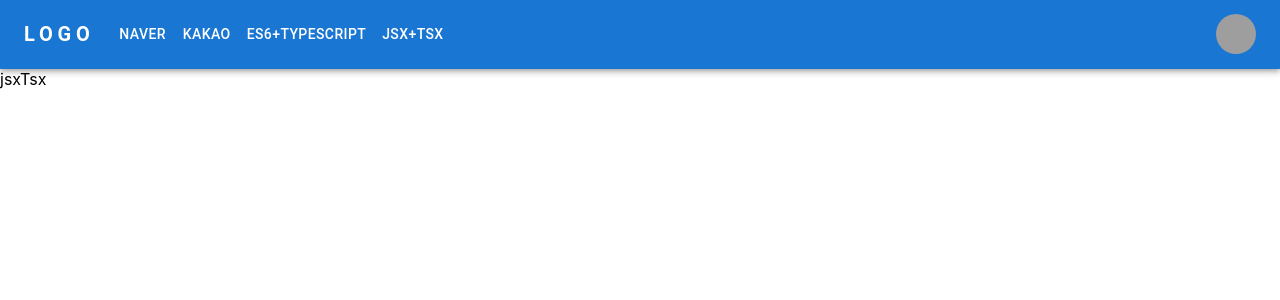
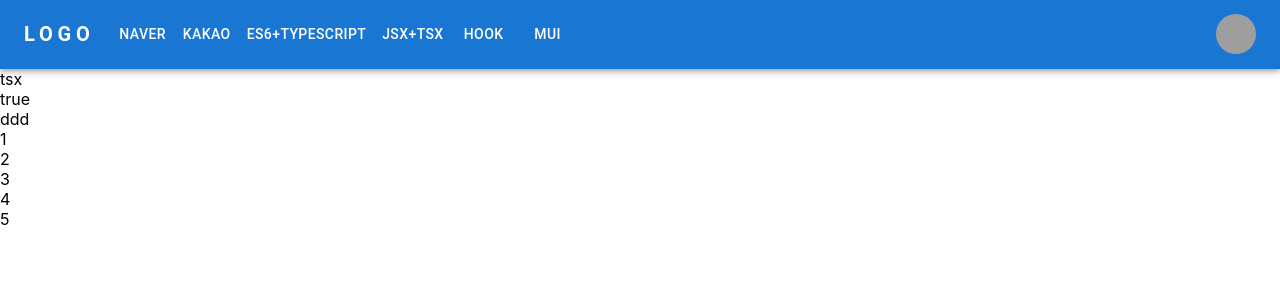
Before and after one commit to Kimhyuntae9665/React, a React (Create React App) app: page / in a window 1280 px wide. Both pictures are taken after a click on the button "JSX+TSX". Shown: the top 300 px of the page. Built offline with nearby package versions, Linux system fonts and the light colour scheme; grey boxes are pictures that could not be loaded.

Commit message:
새로운 배열 혹은 객체를 생성하여 새로운 주소를 할당한 다음

```diff
--- a/src/App.tsx
+++ b/src/App.tsx
@@ -7,9 +7,12 @@ import {Link} from "react-router-dom";
 import './App.css'
 import MenuAppBar from './components/MenuAppBar';
 import Es6Typescript from './views/Es6TypeScript';
+import JsxTsx from './views/JsxTsx';
+import { VIEW } from './enums';
+import Hook from './views/Hook';
 
 export default function App() {
-  const [view, setView] = useState<string>('');
+  const [view, setView] = useState<VIEW>(VIEW.NAVER);
   return (
     <div>
       {/* 화살표 함수 ()=>{} */}
@@ -27,9 +30,12 @@ export default function App() {
                 {/* onclick 했을 때 view에 변수 들어가게 하는 함수나 기능은 어디에 있지? */}
                 {view}
         {
-          view ==='naverSignIn' ? (<NaverSignIn />) :
-          view ==='kakaoSignIn' ? (<KakaoSignIn />) :
-          view==='es6TypeScript'?(<Es6Typescript/>):(<></>)
+          view ===VIEW.NAVER ? (<NaverSignIn />) :
+          view ===VIEW.KAKAO ? (<KakaoSignIn />) :
+          view ===VIEW.TYPESCRIPT?(<Es6Typescript/>):
+          view===VIEW.TSX?(<JsxTsx/>):
+          view===VIEW.HOOK?(<Hook/>):
+          view===VIEW.MUI?(<></>):(<></>)
           // ^ <></>: 아무런 의미가 없는 빈 태그 하지만 꼭 채워야 할 때
           // ^ 첫 화면은 빈 화면이고 클릭하면 네이버나 카카오 화면이 뜬다
           // 첫 화면은 클릭을 안했기에 view 가 빈칸 이므로 삼항 연산자가 거짓이므로 카카오 화면이 뜬다
--- a/src/components/MenuAppBar/index.tsx
+++ b/src/components/MenuAppBar/index.tsx
@@ -13,12 +13,13 @@ import Tooltip from '@mui/material/Tooltip';
 import MenuItem from '@mui/material/MenuItem';
 import AdbIcon from '@mui/icons-material/Adb';
 import { PAGES } from 'src/constants';
+import { VIEW } from 'src/enums';
 
 
 // ! typescript에서는 함수를 매개변수로 쓸 수 있다
 
 interface Props{
-  setView: Dispatch<SetStateAction<string>>;
+  setView: Dispatch<SetStateAction<VIEW>>;
 }
 
 function MenuAppBar({setView}:Props) {
--- a/src/constants/index.ts
+++ b/src/constants/index.ts
@@ -1,3 +1,5 @@
+import { VIEW } from "src/enums";
+
 const AGE = 20;
 const BIRTH = '930602';
 // # export : 해당 파일 외부에서 특정 변수 혹은 함수등을 사용 할 수 있도록 내보내는 역할
@@ -25,20 +27,28 @@ export const PHONE = '1111111';
 export const PAGES =[
     {
         title:'Naver',
-        viewValue : 'naverSignIn',
+        viewValue : VIEW.NAVER,
 
     },
     {
         title:'Kakao',
-        viewValue:'kakaoSignIn',
+        viewValue:VIEW.KAKAO,
     },
     {
         title:'ES6+Typescript',
-        viewValue:'es6TypeScript'
+        viewValue:VIEW.TYPESCRIPT,
     },
     {
         title:'JSX+TSX',
-        viewValue:'jsxTsx'
+        viewValue:VIEW.TSX
+    },
+    {
+        title:'HOOK',
+        viewValue:VIEW.HOOK
+    },
+    {
+        title:'MUI',
+        viewValue:VIEW.MUI
     }
 
 ]
--- /dev/null
+++ b/src/enums/index.ts
@@ -0,0 +1,11 @@
+
+
+// ! 열거형 타입이라는게 아주 중요 타입이다
+export enum VIEW{
+    NAVER = 'naverSignIn',
+    KAKAO = 'kakaoSignIn',
+    TYPESCRIPT = 'typescript',
+    TSX = 'tsx',
+    HOOK = 'hook',
+    MUI = 'mui',
+}
--- a/src/views/Es6TypeScript/index.tsx
+++ b/src/views/Es6TypeScript/index.tsx
@@ -29,7 +29,7 @@ export default function Es6Typescript() {
     let str : string = '';
     str ="10";
     const description = `str의 값은 ${str}입니다`
-    alert(description);
+    // alert(description);
 
     // ? number : 숫자
     // ? 실수와 정수를 모두 포함
@@ -105,6 +105,108 @@ export default function Es6Typescript() {
         console.log(number);
     }
 
+    // # interface
+    // ? Ts -> interface를 데이터 타입 형태로 사용
+     interface IExample{
+        a: string;
+        b:number;
+        c:boolean;
+    }
+
+
+    const object1:IExample = {a:'a',b:1,c:true};
+    console.log(object1)
+
+    // !  객체형태의 데이터 타입을 지정할 때는 3가지 방법을 쓸  수 있음
+    // ^1 .interface 를 사용
+    // ^ class 사용
+    class Example{
+        a: string;
+        b:number;
+        c:boolean;
+
+        constructor(a:string,b:number,c:boolean){
+            this.a=a;
+            this.b=b;
+            this.c=c;
+
+        }
+    }
+
+    const object2 : Example = new Example('a',1,true);
+    const object3:Example = {a:'a',b:1,c:true};
+    // ^ type 사용
+
+    type TExample={
+        d:string,
+        e:number,
+        f:boolean
+    }
+
+    const object4 : TExample = {d:'a',e:1,f:true};
+    // const object5: TExample = new Example('a',1,true);
+
+
+
+    // # 8. 삼항 연산자와 Spread 연산자, 비구조화 할당(구조 분해 할당)
+    // ? 삼항 연산자
+    // ? 조건 ? 참일떄의 결과값 : 거짓일 떄의 결과 값
+    const result = num > 0 ? '양수' : '양수가 아님';
+    console.log(result);
+
+
+    // ? spread 연산자
+    // ? ... 객체로 표현
+
+
+
+
+
+
+    //? 비구조화 할당( 구조 분해 할당 )
+    // ? object 타입(객체와 배열)의 요소를 하나씩 직접 꺼내서 사용할 수 있도록 하는 것
+    // const {a,b,c} =object1;
+    // console.log(a,b,c);
+
+
+     // const [state,set_state_함수] = useState와 형태 동일
+    // const[a1,b1,c1] = numberArray;
+    // console.log(a1,b1,c1);
+
+    // ? Spread 연산자
+    // ? ...객체
+    // ? 비구조화 할당에 쓰일 때는 직접 뽑은 요소를 제외한 나머지 요소를 하나의 묶음으로 묶어줌
+    const {a,...spread1} = object1;
+    console.log(a);
+    console.log(spread1);
+
+    // ? 2.새로운 객체를 생성할 때 가지고 있는 객체를 분해해서 요소로 추가
+    const example1 = {a1:'a',object1};
+    console.log(example1);
+    // ! ...을 쓰면 객체 본인이 가지고 있는것들을 분해해서 나타낸다
+    const example2 = {a1:'a',...object1};
+    console.log(example2);
+
+    let state ={email:"e--mail",password:"password",passwordCheck:"passwordChhek"};
+    // ! 원래 존재하던 객체를 바꿔주는 역할도 한다
+    // ! spread를 가장 앞에 놔두고 나서 모든것을 맞쳐두고 그다음에 바꿀 값을 넣어 놓는다.
+    state = {...state,email:"이메일 "};
+    console.log(state);
+
+
+    // # 9. Enum
+    // ? Enumerated Type : 열거형 타입
+    // ^ 상수를 객체 스타일로 해 놓은거
+    enum ENUMERATED{
+        APPLE= 'apple',
+        BANANA=  'banana',
+        CAROT = 'carot'
+    }
+
+    const fruit = ENUMERATED.APPLE;
+   console.log(fruit);
+   let fruit2:ENUMERATED =ENUMERATED.APPLE;
+   console.log(fruit2);
 
 
   return (
--- /dev/null
+++ b/src/views/Hook/index.tsx
@@ -0,0 +1,90 @@
+import {useState,useEffect} from 'react'
+
+
+// ^   state와 React를 관리해 주는 Hook
+// ^   함수형 컴포넌트에서만 동작
+// ?    state와 React 기능을 관리하는 메서드
+
+// ^    Hook 함수의 규칙
+// ?    1. 무조건 함수형 컴포넌트 내에서만 호출 가능 (rfc로 생성한 함수형 컴포넌트 란에서만 호출가능 )
+// ?    2. 무조건 함수형 컴포넌트 최상위단에서만 호출할 수 있음
+// ?    3. 조건부로 호출할 수 없음(조건부 안에서는 사용 불가 )
+export default function Hook() {
+
+    // # 1.     useState()
+    // ?        React 컴포넌트 내에서 state를 추적(state변수가 변하는지 않하는지 계속해서 추적 )
+    // ?        state를 만들어주는 메서드
+    // ?        import {useState} from 'react';
+
+
+    // ?        const [상태명,set메서드] = useState<데이터타입>(초기값);
+    // ^        비구조화 할당,(구조분해 할당)
+    // ?        State 선언
+    // ?       const [상태명,set메서드] = useState<데이터타입>(초기값);
+    // ?        여기서 지정한 State가 변경되면 해당 State를 사용하고 있는
+
+    const[state,setstate] = useState<boolean>(false);
+
+    // !let으로 시작하지 않도록 한다 왠만하면
+    let[state2,setstate2] = useState<boolean>(false);
+    // ?위처럼 state를 변수로 선언하고 해당 변수를 대입연산자로 변경하더라도
+    // ? 리랜더링 되지 않음(무조건 set메서드로 변경 해줘야함)
+
+    const [objectState,setObjectState] = useState<number[]>([1])
+
+
+    const onClickHandler = () =>{
+        // ^ 주의 할 점
+        // ^ 배열 혹은 객체를 가지고 있는 참조변수의 경우
+        // ^ 실제 값을 변경하고 다시 set메서드로 적용시켜준자 하더라도
+        // ^ 참조변수가 가지고 있는 주소는 변경되지 않기 떄문에
+        // ^ state가 변경되었다고 인시하지 못해서
+        // ^ 렌더링이 된지 않음
+        objectState.push(1);
+        console.log(objectState);
+        // ! map함수는 주어진 기능 실행 후 새로운 배열의 주소를 돌려준다
+        // ! 새로운 객체로 만들어서 돌려줘야지 인식이 가능하다
+        // ^새로운 배열 혹은 객체를 생성하여 새로운 주소를 할당한 다음
+        // ^ 새로운 주소를 가지고 있는 참조 변수로 변경해야 리랜더링이 된다
+        const tmp = objectState.map((item)=>item);
+        setObjectState(tmp);
+        // 원래는 setObjectState(objectState)여서 잘못 된거
+    }
+
+    // #2  useEffect
+    // ? 특정 상태값이 변경되는지 추적하고 있다가
+    // ? 변경이 이루어지면 실행할 코드블록
+
+    // ?  함수형 컴퍼넌ㅌ, 최상위에서 함수를 호출하면
+    // ? 매 랜더링시 호출됨
+    // ? 특정 상태가 변경되었을 때만 실행시키는 동작을 수행할 수 없음
+    // console.log(objectState);
+
+
+    // ? import {useEffect}='react'
+
+    // ? 호출 방법
+    // ? useEffect(특정 상태가 변경되었을떄 실행되는 함수,추적할 상태의 배열()=>{},[]);
+    useEffect(()=>{
+        console.log(objectState);
+    },[objectState]);  //objectState가 바뀔떄만 console.log()를 실행한다
+
+
+    useEffect(()=>{
+        console.log('로드 될떄만 실행되는 함수 ')
+    },[]) //마지막 대괄호 자리에 아무것도 넣지 않으면 시작할때 딱 한번만 실행된다
+
+
+
+
+  return (
+    <div>{state?'true':'false'}
+        <button onClick={()=>setstate(!state)}>버튼</button>
+        {objectState.map((num)=>(
+            <div>{num}</div>
+        ))}
+        {/* 버튼 눌릴때 마다 1이 하나씩 늘어나는 배열 push로 인해서  */}
+        <button onClick={onClickHandler}>Add number!</button>
+    </div>
+  )
+}
--- /dev/null
+++ b/src/views/JsxTsx/index.tsx
@@ -0,0 +1,53 @@
+import React from 'react'
+
+
+// #Jsx,Tsx(Javascript기반,Typescript기반 )
+// ? Jsx: Javascript 기반
+// ? Tsx: Typescript 기반
+
+// ? TSX
+// ? TypeScript XML
+//  ^ XML : eXtensible MarkUp Language(확장가능한 마크업 언어 )
+// ? -React에서 TypeScript로 HTML을 작성할수 있도록 하는 파일
+// ? Typescript 함수안에 html 문법인 <div> tag를 쓸 수 있다
+
+export default function JsxTsx() {
+    const text = 'JSX+TSX';
+    const trueflag =true;
+    const falseflag = false;
+
+    const numberArray = [1,2,3,4,5];
+
+    // #1 . tsx 파일에서 작성된 typescript 컴포넌트 함수는
+    // # return의 () 안에 html 태그를 포함할 수 있음.
+    // ? typescript return에 html을 표기하려면 ()로 묶어 줘야한다.
+    // ! return의 ()안에 최상위 부모 태그가 1개 있어야 한다
+    // ! 0개도 안됨
+    // ^ return ()안에서 Typescript를 사용 하려면 {}로 묶어서 작성해야 한다
+    // ^ return의 ()안은 html 문법이 정배
+    // ^ {}중괄호를 써서 Typescript를 작성하고 싶으면 필수적으로 html 태그 안에 있어야 한다
+
+    // ^ return ()안의 {}안에서 다시 html 표기하려면 ()로 반환을 해 줘야함
+
+    // #2. return ()안에서는 제어문을 사용할 수 없음
+    // ? if문 /for 문을 사용할 수 없음
+    // ? 변수와 연산자만 사용가능(논리 연산자로 if 문을 대체 //  if-else 문은 삼항연산자로 대체 // if-elseif-else 문은 삼항연산자에 삼항연산자를 넣어서 대신 쓴디)
+    // ? for 문 대체 : 배열 객체의 map 메서드를 사용
+
+    // # 3. return ()안에서는 html 주석이 사용되지 않음
+    // ? {}를 사용하여 Typescript 주석을 사용해야 함
+
+    // # 4. TSX는 XML 을 기반으로 HTML을 표기하기 때문ㅇ 분법이 정확해야 한다
+    // ? 모든 태그를 다 닫아줘야하고 모든 html 요소를 소문자로 작성해야  한다
+    // ? html 속성이 대소문자를 구분
+  return (
+
+    <div>
+        {trueflag && (<div>true</div>)}
+        {falseflag && (<div>false</div>)}
+        {falseflag || (<div>ddd</div>)}
+        {/* //! div 앞의 ()는 묶어주는 개념을 거의 항상 써준다  */}
+        {numberArray.map((number)=>(<div>{number}</div>))}
+    </div>
+  )
+}
```
